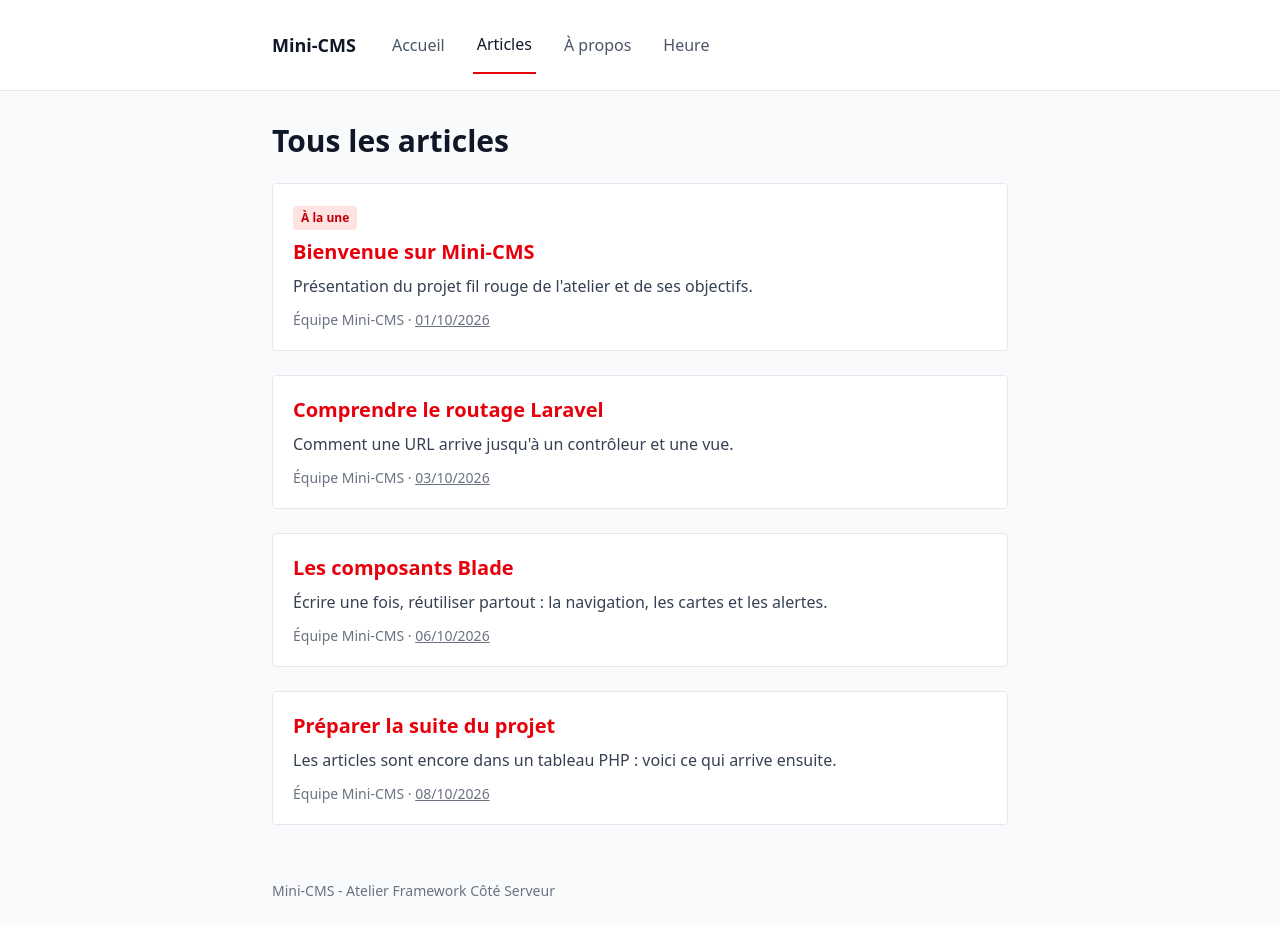
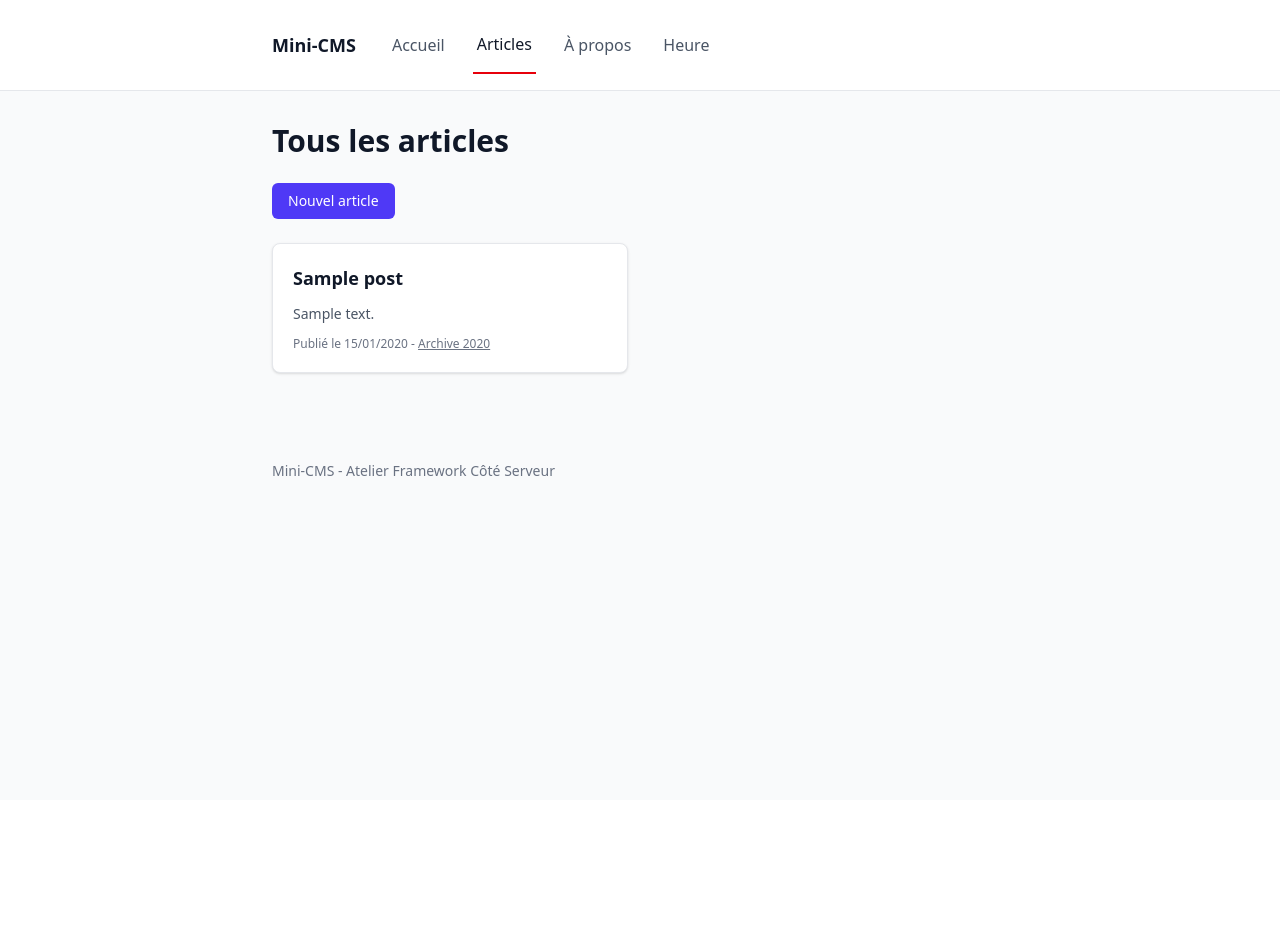
Before and after one commit to faressalhi584-alt/mini-cms, a Laravel app: page /posts in a window 1280 px wide. After the commit the page ends 476 px from the top, so only its background shows below. Run offline with Laravel 12, Linux system fonts and the light colour scheme; tables that the repository leaves empty hold one stand-in row (values such as "Sample post"); style sheets or scripts are compiled from the project's sources.

Commit message:
Lire et creer les articles avec Eloquent

```diff
--- a/app/Http/Controllers/PostController.php
+++ b/app/Http/Controllers/PostController.php
@@ -2,6 +2,9 @@
 
 namespace App\Http\Controllers;
 
+use App\Models\Post;
+use Illuminate\Http\RedirectResponse;
+use Illuminate\Http\Request;
 use Illuminate\View\View;
 
 class PostController extends Controller
@@ -10,89 +13,44 @@ class PostController extends Controller
     {
         return view('posts.index', [
             'heading' => 'Tous les articles',
-            'posts' => $this->posts(),
+            'posts' => Post::latest('id')->paginate(4),
         ]);
     }
 
     public function archive(string $year): View
     {
-        $posts = array_filter(
-            $this->posts(),
-            fn (array $post) => $post['year'] === (int) $year
-        );
-
         return view('posts.index', [
             'heading' => 'Articles de '.$year,
-            'posts' => $posts,
+            'posts' => Post::whereYear('published_at', $year)
+                ->latest('id')
+                ->paginate(4),
         ]);
     }
 
-    public function show(string $slug): View
+    public function create(): View
     {
-        $post = $this->posts()[$slug] ?? null;
+        return view('posts.create');
+    }
 
-        if ($post === null) {
-            abort(404);
-        }
+    public function store(Request $request): RedirectResponse
+    {
+        $validated = $request->validate([
+            'title' => ['required', 'string', 'max:255'],
+            'slug' => ['required', 'string', 'max:255', 'regex:/^[a-z0-9-]+$/', 'unique:posts,slug'],
+            'body' => ['required', 'string', 'min:20'],
+            'is_published' => ['nullable', 'boolean'],
+        ]);
 
+        $validated['is_published'] = $request->boolean('is_published');
+        $validated['published_at'] = $validated['is_published'] ? now() : null;
+
+        $post = Post::create($validated);
+
+        return redirect()->route('posts.show', $post);
+    }
+
+    public function show(Post $post): View
+    {
         return view('posts.show', compact('post'));
     }
-
-    private function posts(): array
-    {
-        return [
-            'bienvenue-sur-mini-cms' => [
-                'slug' => 'bienvenue-sur-mini-cms',
-                'title' => 'Bienvenue sur Mini-CMS',
-                'excerpt' => "Présentation du projet fil rouge de l'atelier et de ses objectifs.",
-                'author' => 'Équipe Mini-CMS',
-                'date' => '01/10/2026',
-                'year' => 2026,
-                'featured' => true,
-                'body' => [
-                    "Mini-CMS est la petite plateforme de publication que vous construisez tout au long de l'atelier.",
-                    "Chaque semaine, une nouvelle fonctionnalité s'ajoute au même projet, de la page d'accueil jusqu'à l'API.",
-                ],
-            ],
-            'comprendre-le-routage' => [
-                'slug' => 'comprendre-le-routage',
-                'title' => 'Comprendre le routage Laravel',
-                'excerpt' => "Comment une URL arrive jusqu'à un contrôleur et une vue.",
-                'author' => 'Équipe Mini-CMS',
-                'date' => '03/10/2026',
-                'year' => 2026,
-                'featured' => false,
-                'body' => [
-                    "Une route associe une URL à une action. Donner un nom à la route permet de générer le lien avec route().",
-                    "Les paramètres, comme le slug d'un article, sont transmis automatiquement à la méthode du contrôleur.",
-                ],
-            ],
-            'les-composants-blade' => [
-                'slug' => 'les-composants-blade',
-                'title' => 'Les composants Blade',
-                'excerpt' => "Écrire une fois, réutiliser partout : la navigation, les cartes et les alertes.",
-                'author' => 'Équipe Mini-CMS',
-                'date' => '06/10/2026',
-                'year' => 2026,
-                'featured' => false,
-                'body' => [
-                    "Un composant anonyme est un simple fichier Blade placé dans le dossier components.",
-                    "Il reçoit des propriétés avec @props et du contenu avec le slot, ce qui évite de recopier le même HTML.",
-                ],
-            ],
-            'preparer-la-suite' => [
-                'slug' => 'preparer-la-suite',
-                'title' => 'Préparer la suite du projet',
-                'excerpt' => "Les articles sont encore dans un tableau PHP : voici ce qui arrive ensuite.",
-                'author' => 'Équipe Mini-CMS',
-                'date' => '08/10/2026',
-                'year' => 2026,
-                'featured' => false,
-                'body' => [
-                    "Pour l'instant, les articles vivent dans un tableau écrit dans le contrôleur.",
-                    "Dans la prochaine session, ils seront enregistrés dans une base de données.",
-                ],
-            ],
-        ];
-    }
 }
--- /dev/null
+++ b/resources/views/components/page-header.blade.php
@@ -0,0 +1,8 @@
+@props(['title', 'subtitle' => null])
+
+<header class="mb-6">
+    <h1 class="text-3xl font-bold">{{ $title }}</h1>
+    @if ($subtitle)
+        <p class="mt-2 text-gray-600">{{ $subtitle }}</p>
+    @endif
+</header>
--- a/resources/views/components/post-card.blade.php
+++ b/resources/views/components/post-card.blade.php
@@ -1,19 +1,23 @@
 @props(['post'])
 
-<article {{ $attributes->merge(['class' => 'rounded border border-gray-200 bg-white p-5']) }}>
-    @if ($post['featured'])
-        <span class="mb-2 inline-block rounded bg-red-100 px-2 py-1 text-xs font-semibold text-red-700">À la une</span>
-    @endif
+<article {{ $attributes->merge(['class' => 'flex flex-col gap-3 rounded-lg border border-gray-200 bg-white p-5 shadow-sm']) }}>
+    <div class="flex items-center gap-2">
+        <h2 class="text-lg font-semibold text-gray-900">
+            <a href="{{ route('posts.show', $post) }}" class="hover:text-indigo-600">{{ $post->title }}</a>
+        </h2>
+        @if (! $post->is_published)
+            <span class="rounded-full bg-gray-200 px-2 py-0.5 text-xs font-medium text-gray-700">Brouillon</span>
+        @endif
+    </div>
 
-    <h2 class="text-xl font-semibold">
-        <a href="{{ route('posts.show', $post['slug']) }}" class="text-red-600 hover:underline">
-            {{ $post['title'] }}
-        </a>
-    </h2>
+    <p class="text-sm text-gray-600">{{ Str::limit($post->body, 120) }}</p>
 
-    <p class="mt-2 text-gray-700">{{ $post['excerpt'] }}</p>
-    <p class="mt-3 text-sm text-gray-500">
-        {{ $post['author'] }} ·
-        <a href="{{ route('posts.archive', $post['year']) }}" class="underline">{{ $post['date'] }}</a>
+    <p class="text-xs text-gray-500">
+        @if ($post->published_at)
+            Publié le {{ $post->published_at->format('d/m/Y') }} -
+            <a href="{{ route('posts.archive', $post->published_at->year) }}" class="underline">Archive {{ $post->published_at->year }}</a>
+        @else
+            Non publié
+        @endif
     </p>
 </article>
--- a/resources/views/posts/index.blade.php
+++ b/resources/views/posts/index.blade.php
@@ -1,15 +1,20 @@
 <x-layout>
     <x-slot:title>{{ $heading }} - Mini-CMS</x-slot:title>
 
-    <h1 class="text-3xl font-bold">{{ $heading }}</h1>
+    <x-page-header :title="$heading" />
+    <a href="{{ route('posts.create') }}" class="mb-6 inline-block rounded-md bg-indigo-600 px-4 py-2 text-sm font-medium text-white hover:bg-indigo-700">Nouvel article</a>
 
-    @forelse ($posts as $slug => $post)
-        <div class="mt-6">
+    <div class="grid gap-6 md:grid-cols-2">
+        @forelse ($posts as $post)
             <x-post-card :post="$post" />
-        </div>
-    @empty
-        <x-alert type="warning" title="Aucun article" class="mt-6">
-            Aucun article ne correspond à cette sélection.
-        </x-alert>
-    @endforelse
+        @empty
+            <x-alert type="warning" title="Aucun article" class="md:col-span-2">
+                Il n'y a pas encore d'article.
+            </x-alert>
+        @endforelse
+    </div>
+
+    <div class="mt-8">
+        {{ $posts->links() }}
+    </div>
 </x-layout>
--- a/routes/web.php
+++ b/routes/web.php
@@ -8,14 +8,8 @@ Route::get('/', [PageController::class, 'home'])->name('home');
 Route::get('/a-propos', [PageController::class, 'about'])->name('about');
 Route::get('/heure', [PageController::class, 'time'])->name('time');
 
-Route::prefix('posts')->name('posts.')->group(function () {
-    Route::get('/', [PostController::class, 'index'])->name('index');
+Route::get('/posts/archive/{year}', [PostController::class, 'archive'])
+    ->whereNumber('year')
+    ->name('posts.archive');
 
-    Route::get('/archive/{year}', [PostController::class, 'archive'])
-        ->whereNumber('year')
-        ->name('archive');
-
-    Route::get('/{slug}', [PostController::class, 'show'])
-        ->where('slug', '[a-z0-9-]+')
-        ->name('show');
-});
+Route::resource('posts', PostController::class)->only(['index', 'show', 'create', 'store']);
```
Also changed, not shown: resources/views/a-propos.blade.php (+7 -5 lines), resources/views/posts/create.blade.php (added, +49 -0 lines), resources/views/posts/show.blade.php (+13 -10 lines).
